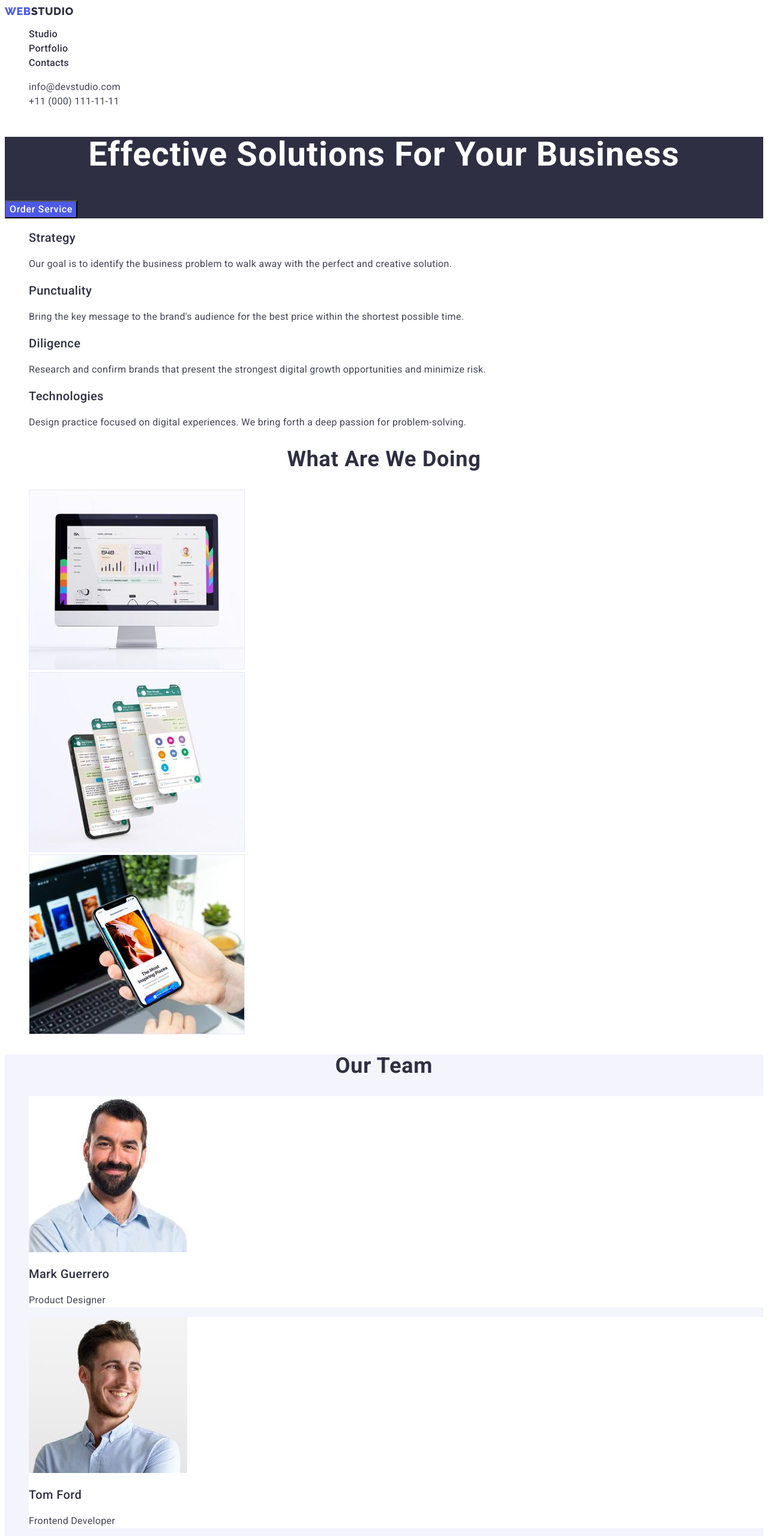
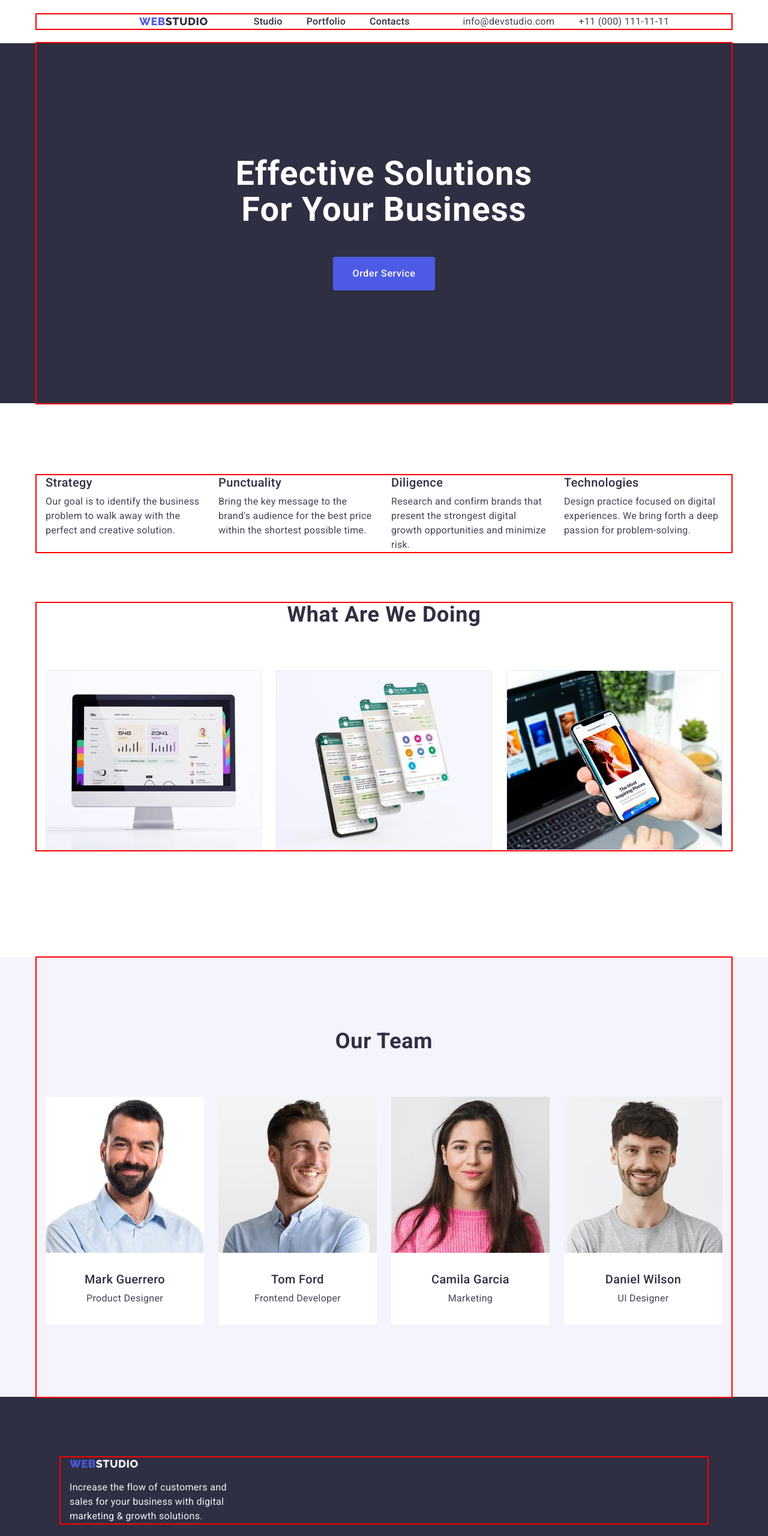
Before and after one commit to vitar81/goit-markup-hw-03, a plain HTML site: page index.html in a window 1280 px wide. Shown: the top 2560 px of the page at 60% size. Drawn offline with nearby package versions, Linux system fonts and the light colour scheme.

Commit message:
studio portfolio changes

```diff
--- a/css/styles.css
+++ b/css/styles.css
@@ -10,6 +10,58 @@
   --cornflower: #e7e9fc;
 }
 
+/*--------------COMPONENTS STYLE-----------*/
+* {
+  box-sizing: border-box;
+}
+
+.container {
+  max-width: 1158px;
+  padding-left: 15px;
+  padding-right: 15px;
+  margin: 0 auto;
+  outline: 2px solid red;
+}
+
+img {
+  display: block;
+  max-width: 100%;
+  height: auto;
+}
+
+/*--------------RESET STYLE---------------*/
+h1,
+h2,
+h3,
+h4,
+h5,
+h6,
+p {
+  margin-top: 0;
+  margin-bottom: 0;
+}
+
+ul,
+ol {
+  padding-left: 0;
+  margin-top: 0;
+  margin-bottom: 0;
+}
+
+.visually-hidden {
+  position: absolute;
+  width: 1px;
+  height: 1px;
+  margin: -1px;
+  border: 0;
+  padding: 0;
+  white-space: nowrap;
+  clip-path: inset(100%);
+  clip: rect(0 0 0 0);
+  overflow: hidden;
+}
+
+/*------------------BODY------------------*/
 body {
   font-family: Roboto, sans-serif;
   color: #434455;
@@ -22,6 +74,12 @@ a {
 
 .list {
   list-style: none;
+}
+
+/*----------------HEADER STYLE-------------*/
+.header {
+  padding-top: 24px;
+  padding-bottom: 24px;
 }
 
 /*-------------------HEADER----------------*/
@@ -37,6 +95,33 @@ a {
 
 .header-logo-color {
   color: #2e2f42;
+}
+
+.header-list {
+  display: flex;
+  gap: 40px;
+}
+
+.header-nav {
+  display: flex;
+  align-items: center;
+  gap: 76px;
+  padding-left: 156px;
+}
+
+.header-container {
+  display: flex;
+  align-items: center;
+}
+
+.header-items {
+  display: flex;
+  gap: 40px;
+}
+
+.header-adress {
+  margin-left: auto;
+  margin-right: auto;
 }
 
 .header-item-nav {
@@ -71,6 +156,9 @@ address {
 }
 
 /*-------------------STUDIO----------------*/
+.hero {
+  padding: 188px;
+}
 
 .service-order .solutions {
   color: #fff;
@@ -82,6 +170,9 @@ address {
   line-height: 1.07;
   letter-spacing: 0.02em;
   text-transform: capitalize;
+  padding: 0 auto;
+  max-width: 496px;
+  margin: 0 auto;
 }
 
 .service-order .service-btn {
@@ -93,6 +184,12 @@ address {
   line-height: 1.5;
   letter-spacing: 0.04em;
   cursor: pointer;
+  display: block;
+  margin: 0 auto;
+  border: none;
+  border-radius: 4px;
+  padding: 16px 32px;
+  margin-top: 48px;
 }
 
 .service-btn:hover,
@@ -104,12 +201,28 @@ address {
   background-color: #2e2f42;
 }
 
+.feature {
+  padding-top: 120px;
+}
+
+.feature-links {
+  padding: 0 auto;
+  display: flex;
+  gap: 24px;
+}
+
+.feature-list {
+  width: calc((100% - 72px) / 4);
+}
+
 .feature-item {
   color: #2e2f42;
   font-size: 20px;
   font-weight: 500;
   line-height: 1.2;
   letter-spacing: 0.02em;
+  margin-bottom: 8px;
+  width: 264px;
 }
 
 .feature-text {
@@ -118,6 +231,11 @@ address {
   font-weight: 400;
   line-height: 1.5;
   letter-spacing: 0.02em;
+}
+
+.choice {
+  padding-top: 85px;
+  padding-bottom: 179px;
 }
 
 .choice-item {
@@ -130,6 +248,20 @@ address {
   text-transform: capitalize;
 }
 
+.choice-link {
+  padding-top: 72px;
+  display: flex;
+  gap: 24px;
+}
+
+.choice-list {
+  width: calc((100% - 48px) / 3);
+}
+
+.team {
+  background-color: #f4f4fd;
+}
+
 .team-main {
   color: #2e2f42;
   text-align: center;
@@ -138,6 +270,14 @@ address {
   line-height: 1.11;
   letter-spacing: 0.02em;
   text-transform: capitalize;
+  padding-top: 120px;
+}
+
+.team-link {
+  padding-top: 72px;
+  padding-bottom: 120px;
+  display: flex;
+  gap: 24px;
 }
 
 .team-front {
@@ -146,6 +286,8 @@ address {
   font-weight: 500;
   line-height: 1.2;
   letter-spacing: 0.02em;
+  padding-top: 32px;
+  text-align: center;
 }
 
 .team-text {
@@ -154,17 +296,36 @@ address {
   font-weight: 400;
   line-height: 1.5;
   letter-spacing: 0.02em;
-}
-
-.team {
-  background-color: #f4f4fd;
+  padding-top: 8px;
+  text-align: center;
 }
 
 .team-list {
   background-color: #fff;
+  width: calc((100% - 72px) / 4);
+  padding-bottom: 32px;
+  border-radius: 0 0 4px 4px;
 }
 
 /*----------------PORTFOLIO---------------*/
+.service {
+  padding-top: 96px;
+  padding-bottom: 72px;
+}
+
+.service-links-list {
+  display: flex;
+  justify-content: center;
+  gap: 24px;
+}
+
+.service-button {
+  width: calc((100% - 48px) /);
+}
+
+.service .service-button {
+  padding: 12px 24px;
+}
 
 .service-links-list .service-button {
   color: #4d5ae5;
@@ -175,6 +336,8 @@ address {
   line-height: 1.5;
   letter-spacing: 0.04em;
   cursor: pointer;
+  border: none;
+  background-repeat: 4px;
 }
 
 .service-links-list .service-button:hover,
@@ -183,12 +346,28 @@ address {
   background-color: #404bbf;
 }
 
+.service-menu {
+  padding-bottom: 120px;
+}
+
+.service-card-list {
+  display: flex;
+  flex-wrap: wrap;
+  gap: 24px;
+}
+
+.service-item {
+  width: calc((100% - 48px) / 3);
+}
+
 .service-title {
   color: #2e2f42;
   font-size: 20px;
   font-weight: 500;
   line-height: 1.2;
   letter-spacing: 0.02em;
+  padding-left: 16px;
+  padding-right: 16px;
 }
 
 .service-link {
@@ -197,6 +376,13 @@ address {
   font-weight: 400;
   line-height: 1.5;
   letter-spacing: 0.02em;
+  padding-top: 8px;
+  padding-left: 16px;
+  padding-right: 16px;
+}
+
+.concept {
+  margin-bottom: 32px;
 }
 
 /*-------------------FOOTER---------------*/
@@ -221,8 +407,13 @@ address {
   font-weight: 400;
   line-height: 1.5;
   letter-spacing: 0.02em;
+  padding-top: 17px;
+  flex-wrap: wrap;
+  display: flex;
+  max-width: 264px;
 }
 
 .page-footer {
   background-color: #2e2f42;
+  padding: 101px;
 }
--- a/index.html
+++ b/index.html
@@ -10,10 +10,18 @@
       href="https://fonts.googleapis.com/css2?family=Raleway:wght@800&family=Roboto:wght@400;500;700;900&display=swap"
       rel="stylesheet"
     />
+    <link
+      rel="stylesheet"
+      href="https://cdnjs.cloudflare.com/ajax/libs/modern-normalize/2.0.0/modern-normalize.min.css"
+      integrity="sha512-4xo8blKMVCiXpTaLzQSLSw3KFOVPWhm/TRtuPVc4WG6kUgjH6J03IBuG7JZPkcWMxJ5huwaBpOpnwYElP/m6wg=="
+      crossorigin="anonymous"
+      referrerpolicy="no-referrer"
+    />
     <link rel="stylesheet" href="./css/styles.css" />
   </head>
   <body>
     <header class="header">
+      <div class="header-container container">
         <nav class="header-nav">
           <a href="./index.html" class="header-logo link"
             >Web<span class="header-logo-color">Studio</span></a
@@ -35,7 +43,9 @@
         <address class="header-adress">
           <ul class="header-items list">
             <li class="header-list-adress">
-            <a href="mailto:info@devstudio.com" class="header-item-address link"
+              <a
+                href="mailto:info@devstudio.com"
+                class="header-item-address link"
                 >info@devstudio.com</a
               >
             </li>
@@ -46,20 +56,26 @@
             </li>
           </ul>
         </address>
+      </div>
     </header>
     <main>
       <section class="service-order">
+        <div class="container">
+          <div class="hero">
             <h1 class="solutions">Effective Solutions for Your Business</h1>
             <button class="service-btn" type="button">Order Service</button>
+          </div>
+        </div>
       </section>
       <section class="feature">
+        <div class="container">
           <h2 hidden>Feature</h2>
           <ul class="feature-links list">
             <li class="feature-list">
               <h3 class="feature-item">Strategy</h3>
               <p class="feature-text">
-              Our goal is to identify the business problem to walk away with the
-              perfect and creative solution.
+                Our goal is to identify the business problem to walk away with
+                the perfect and creative solution.
               </p>
             </li>
             <li class="feature-list">
@@ -84,8 +100,10 @@
               </p>
             </li>
           </ul>
+        </div>
       </section>
       <section class="choice">
+        <div class="container">
           <h2 class="choice-item">What are we doing</h2>
           <ul class="choice-link list">
             <li class="choice-list list">
@@ -113,41 +131,66 @@
               />
             </li>
           </ul>
+        </div>
       </section>
       <section class="team">
+        <div class="container">
           <h2 class="team-main">Our Team</h2>
           <ul class="team-link list">
             <li class="team-list">
-            <img src="./images/img1.jpg" alt="men1" width="264" height="260" />
+              <img
+                src="./images/img1.jpg"
+                alt="men1"
+                width="264"
+                height="260"
+              />
               <h3 class="team-front">Mark Guerrero</h3>
               <p class="team-text">Product Designer</p>
             </li>
             <li class="team-list">
-            <img src="./images/img2.jpg" alt="men2" width="264" height="260" />
+              <img
+                src="./images/img2.jpg"
+                alt="men2"
+                width="264"
+                height="260"
+              />
               <h3 class="team-front">Tom Ford</h3>
               <p class="team-text">Frontend Developer</p>
             </li>
             <li class="team-list">
-            <img src="./images/img3.jpg" alt="women" width="264" height="260" />
+              <img
+                src="./images/img3.jpg"
+                alt="women"
+                width="264"
+                height="260"
+              />
               <h3 class="team-front">Camila Garcia</h3>
               <p class="team-text">Marketing</p>
             </li>
             <li class="team-list">
-            <img src="./images/img4.jpg" alt="men3" width="264" height="260" />
+              <img
+                src="./images/img4.jpg"
+                alt="men3"
+                width="264"
+                height="260"
+              />
               <h3 class="team-front">Daniel Wilson</h3>
               <p class="team-text">UI Designer</p>
             </li>
           </ul>
+        </div>
       </section>
     </main>
     <footer class="page-footer">
+      <div class="container">
         <a href="./index.html" class="footer-logo link"
           >Web<span class="footer-logo-color">Studio</span>
         </a>
         <p class="footer-text">
-        Increase the flow of customers and sales for your business with digital
-        marketing & growth solutions.
+          Increase the flow of customers and sales for your business with
+          digital marketing & growth solutions.
         </p>
+      </div>
     </footer>
   </body>
 </html>
```
Also changed, not shown: portfolio.html (+33 -16 lines). Lines whose indentation alone changed are shown as unchanged.
